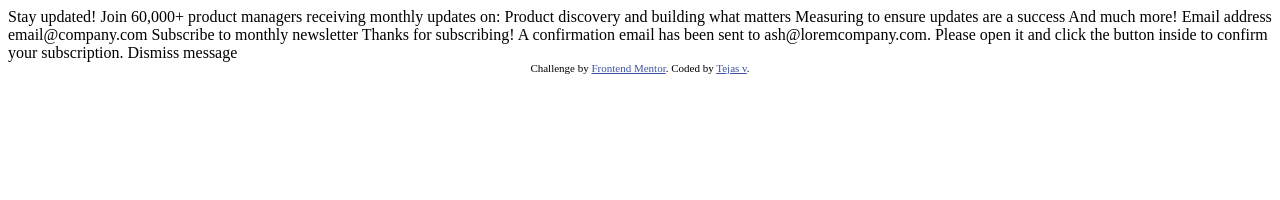
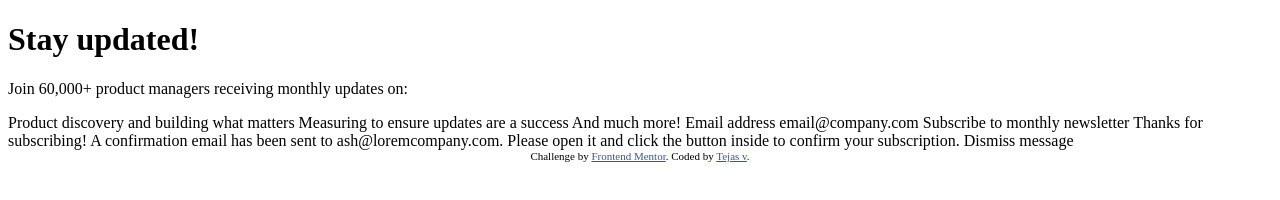
Before and after one commit to tejastej1997/newsletter-signup-with-success-message, a plain HTML site: page index.html in a window 1280 px wide. Drawn offline with Linux system fonts and the light colour scheme.

Commit message:
section added

```diff
--- a/index.html
+++ b/index.html
@@ -1,8 +1,10 @@
 <!DOCTYPE html>
 <html lang="en">
+
 <head>
   <meta charset="UTF-8">
-  <meta name="viewport" content="width=device-width, initial-scale=1.0"> <!-- displays site properly based on user's device -->
+  <meta name="viewport" content="width=device-width, initial-scale=1.0">
+  <!-- displays site properly based on user's device -->
 
   <link rel="icon" type="image/png" sizes="32x32" href="./assets/images/favicon-32x32.png">
 
@@ -10,17 +12,32 @@
 
   <!-- Feel free to remove these styles or customise in your own stylesheet 👍 -->
   <style>
-    .attribution { font-size: 11px; text-align: center; }
-    .attribution a { color: hsl(228, 45%, 44%); }
+    .attribution {
+      font-size: 11px;
+      text-align: center;
+    }
+
+    .attribution a {
+      color: hsl(228, 45%, 44%);
+    }
   </style>
 </head>
+
 <body>
 
   <!-- Sign-up form start -->
 
-  Stay updated!
+  <div class="container">
+    <div class="container__inner">
+      <div class="container__inner-first">
+        <h1> Stay updated!</h1>
+        <p>Join 60,000+ product managers receiving monthly updates on:</p>
+      </div>
+    </div>
+  </div>
 
-  Join 60,000+ product managers receiving monthly updates on:
+
+
 
   Product discovery and building what matters
   Measuring to ensure updates are a success
@@ -49,4 +66,5 @@
     Coded by <a href="#">Tejas v</a>.
   </div>
 </body>
+
 </html>
--- a/style.css
+++ b/style.css
@@ -0,0 +1,4 @@
+*{
+    padding: 0;
+    margin: 0;
+}
```
